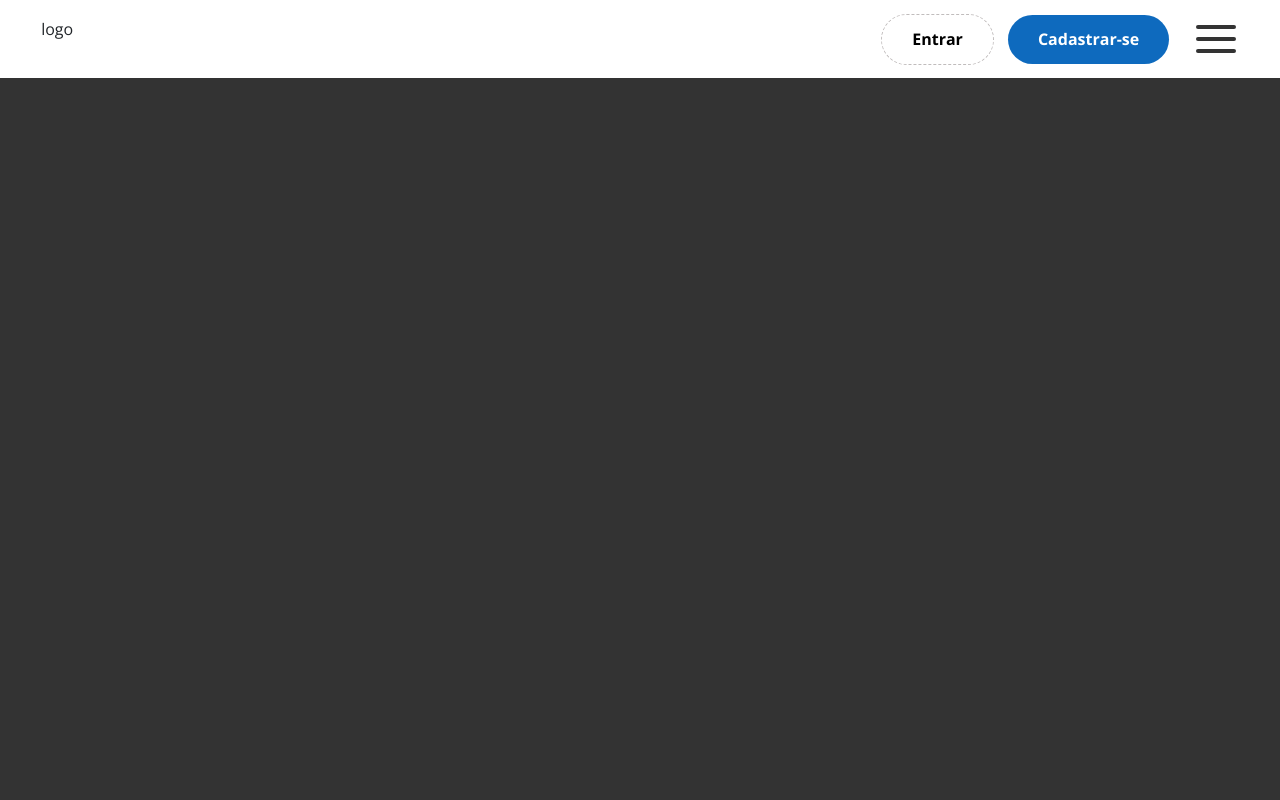
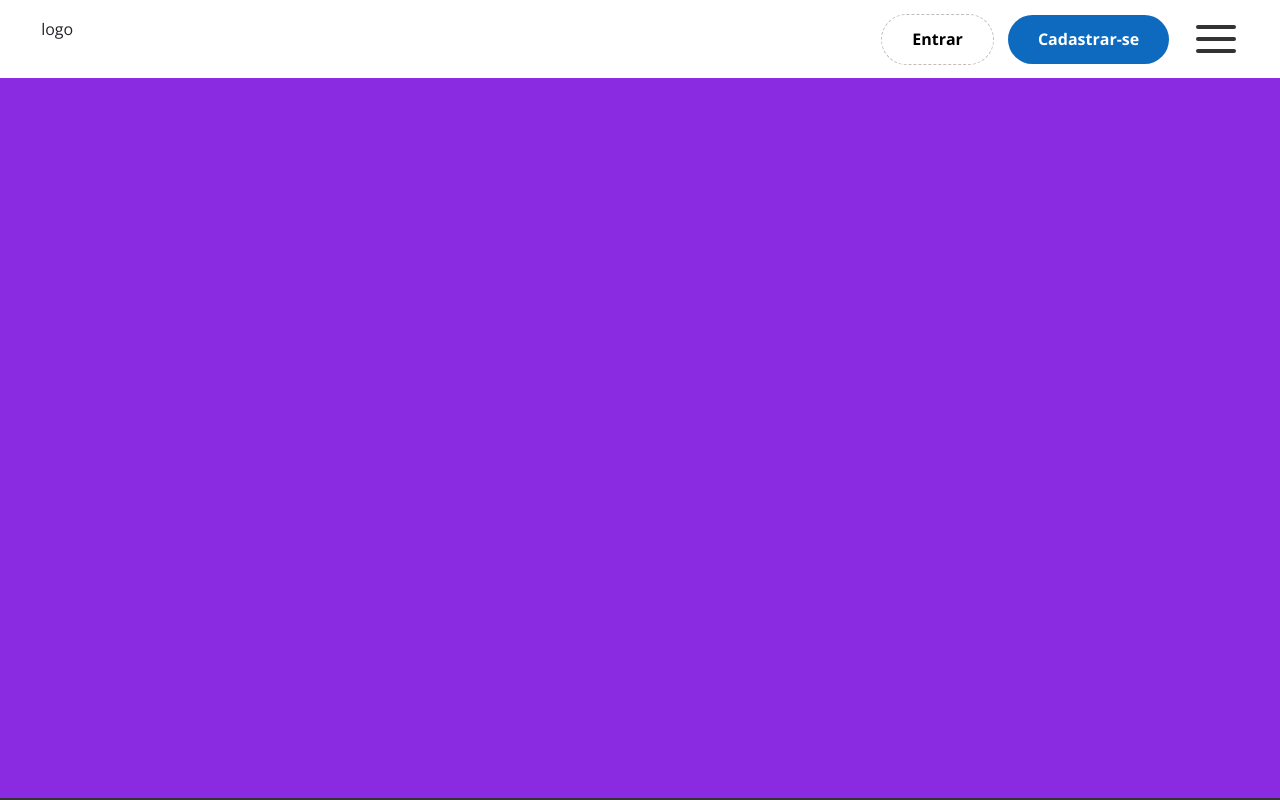
Before and after one commit to Brian-loop/QuaseLar-Oficial, a PHP site: page /tela_cad_procurados.php in a window 1280 px wide. Run offline with PHP 8.4, Linux system fonts and the light colour scheme.

Commit message:
Estrutura do cad de procurados

```diff
--- a/css/tela_cad_procurados.css
+++ b/css/tela_cad_procurados.css
@@ -1 +1,8 @@
 /* tela_cad_procurados.php */
+
+.tela_cad_procurados{
+    height: 90vh;
+    width: 100%;
+    max-width: 3440px;
+    background-color: blueviolet;
+}
--- a/tela_cad_procurados.php
+++ b/tela_cad_procurados.php
@@ -1,3 +1,7 @@
 <?php
 include './template/header.php';
 //tela de cadastro de pet desaparecidos
+?>
+<section class="tela_cad_procurados">
+
+</section>
--- a/template/header.php
+++ b/template/header.php
@@ -9,6 +9,7 @@
     <link rel="stylesheet" href="./css/index.css">
     <link rel="stylesheet" href="./css/tela_cad_pets.css">
     <link rel="stylesheet" href="./css/tela_cad_entrar_usuarios.css">
+    <link rel="stylesheet" href="./css/tela_cad_procurados.css">
     <!-- bootstrap -->
     <link href="https://cdn.jsdelivr.net/npm/bootstrap@5.3.8/dist/css/bootstrap.min.css" rel="stylesheet" integrity="sha384-sRIl4kxILFvY47J16cr9ZwB07vP4J8+LH7qKQnuqkuIAvNWLzeN8tE5YBujZqJLB" crossorigin="anonymous">
     <!-- bootstrap icons-->
```
